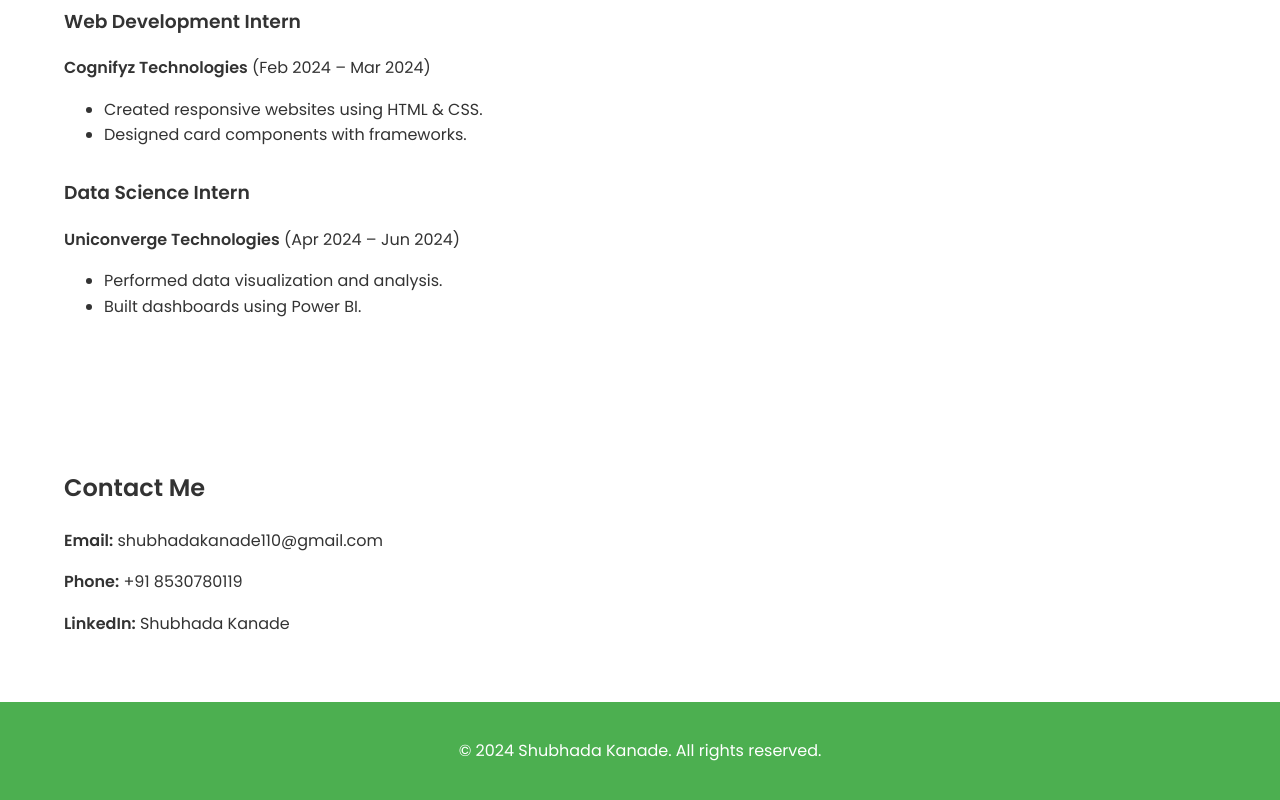
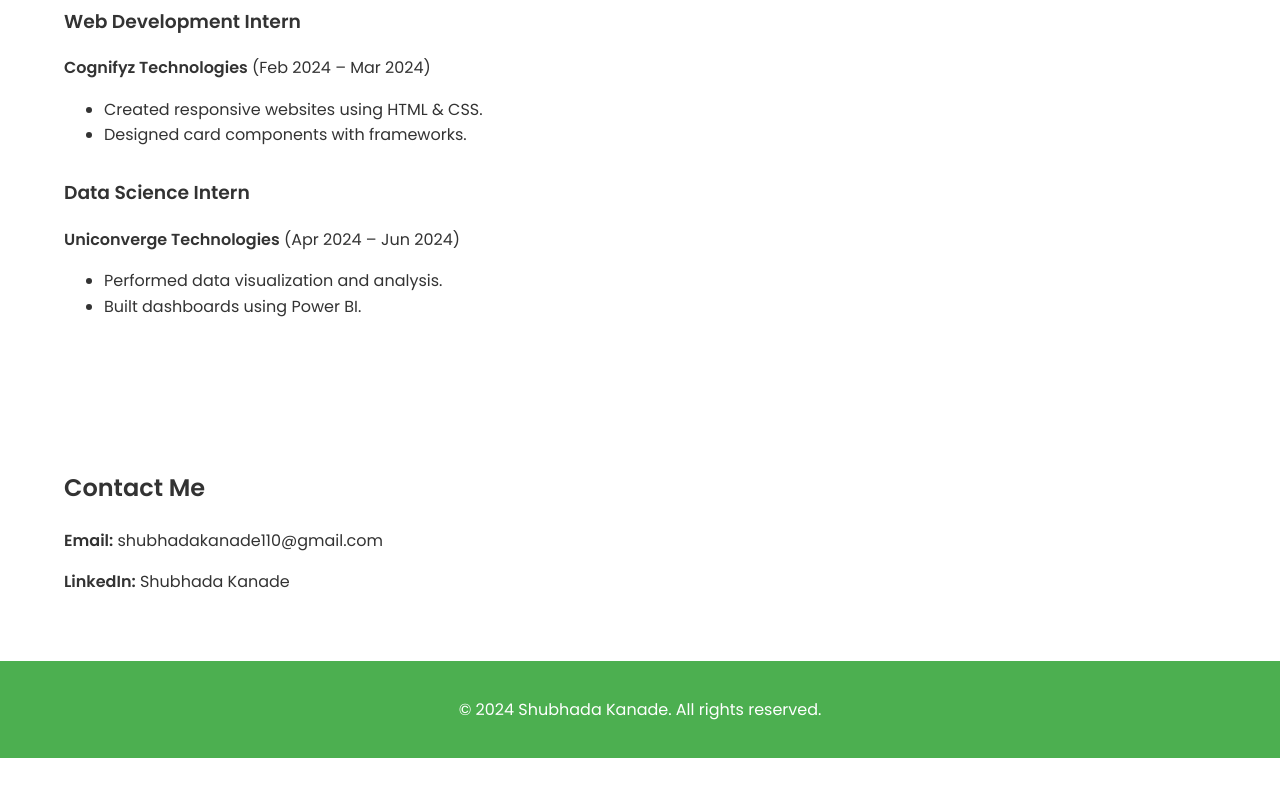
Before and after one commit to shubhadaa110/Portfolio, a plain HTML site: page index.html in a window 1280 px wide. Shown: the part 1197-1997 px from the top of the page. After the commit the page ends 1955 px from the top, so only its background shows below. Drawn offline with Linux system fonts and the light colour scheme; a script that the page names is missing.

Commit message:
Update index.html

```diff
--- a/index.html
+++ b/index.html
@@ -82,7 +82,6 @@
             <h2>Contact Me</h2>
             <div class="contact-info">
                 <p><strong>Email:</strong> <a href="mailto:shubhadakanade110@gmail.com">shubhadakanade110@gmail.com</a></p>
-                <p><strong>Phone:</strong> +91 8530780119</p>
                 <p><strong>LinkedIn:</strong> <a href="http://www.linkedin.com/in/shubhada-kanade-633a4a2a4" target="_blank">Shubhada Kanade</a></p>
             </div>
         </div>
```
